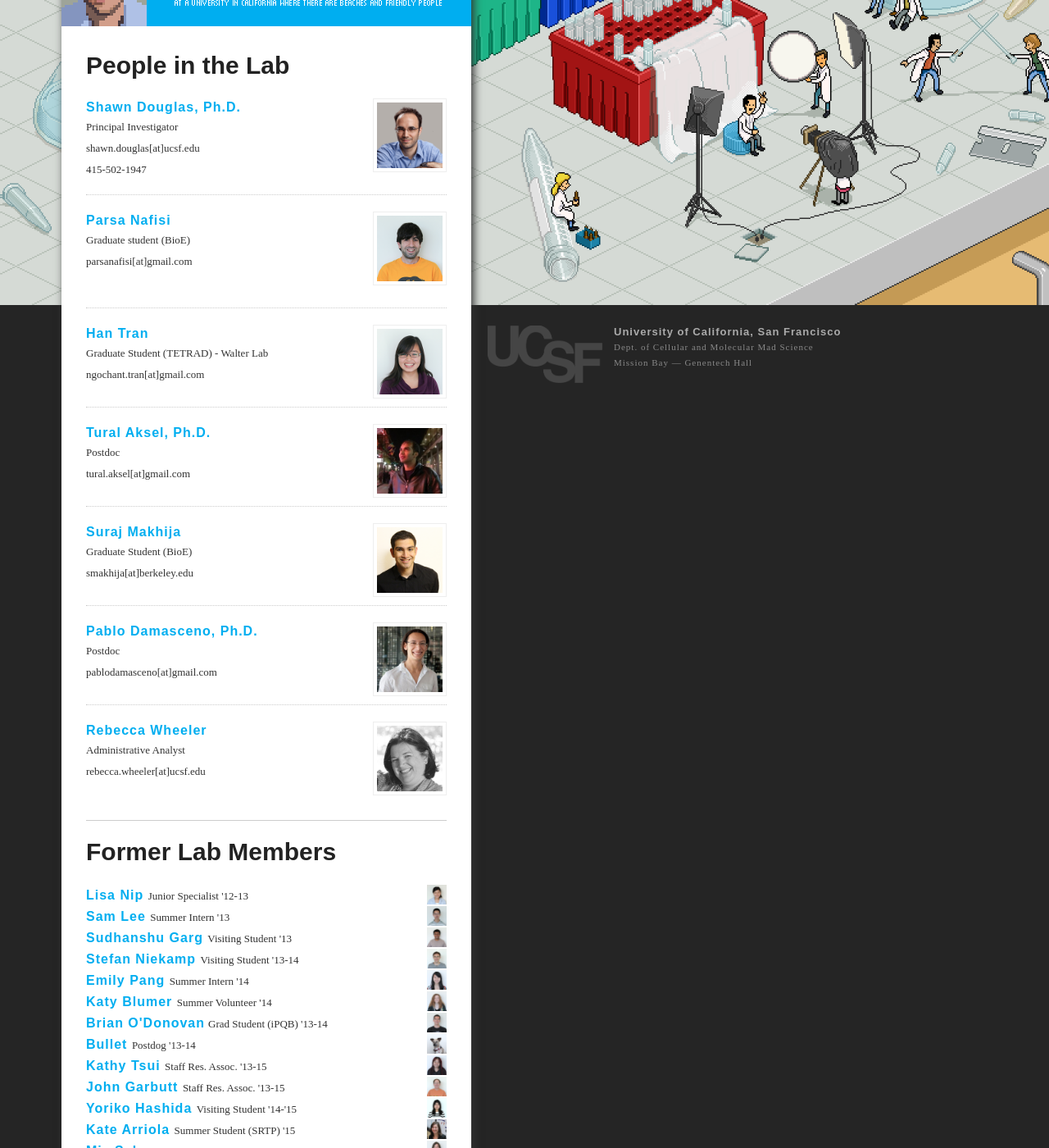
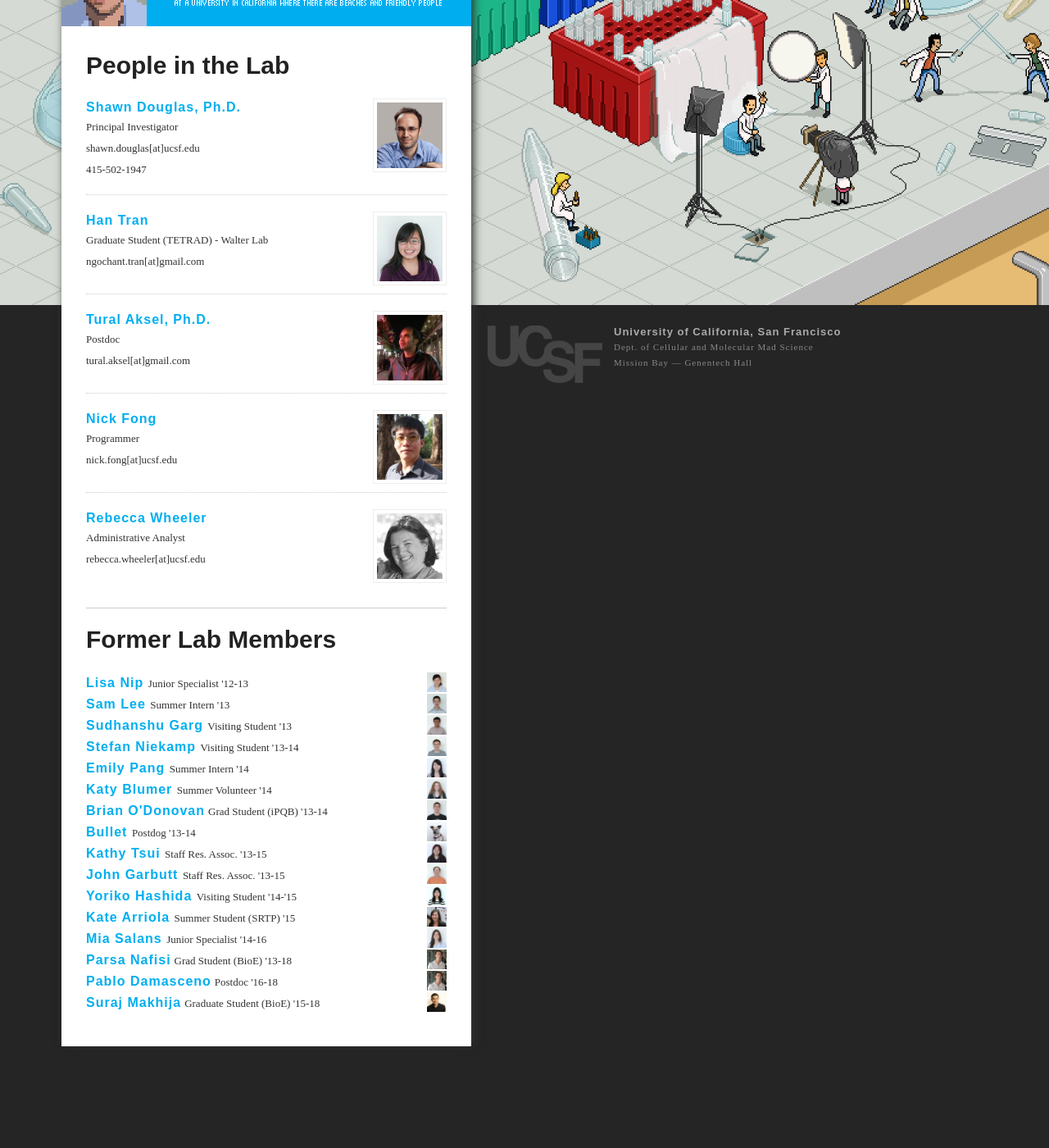
Before and after one commit to douglaslab/bionano.ucsf.edu, a Jekyll site: the page built from people.html, in a window 1280 px wide and 1400 px high, scrolled down 200 px. Shown: the whole window at 82% size. Built offline with Jekyll 4.4.1, drawn with Linux system fonts in a browser that asks for light colours; nearby versions of some CDN libraries.

Commit message:
Update people page

```diff
--- a/people.html
+++ b/people.html
@@ -21,20 +21,6 @@ description: The people working at the Douglas Lab at the University of Californ
 			415-502-1947</br>
 		</small>
 
-	</p>
-</div>
-
-<div class="biography">
-	<img src="/assets/images/portraits/parsa.png" class="portrait" height="100" />
-	<h4 class="title">
-		<a target="_new" target="_new" href="http://www.parsanafisi.com/">Parsa Nafisi</a>
-	</h4>
-	<p class="text">
-		<small>
-			Graduate student (BioE)</br>
-			parsanafisi[at]gmail.com</br>
-			</br>
-		</small>
 	</p>
 </div>
 
@@ -65,31 +51,17 @@ description: The people working at the Douglas Lab at the University of Californ
 </div>
 
 <div class="biography">
-	<img src="/assets/images/portraits/suraj.png" class="portrait" height="100" />
+	<img src="/assets/images/portraits/nickf.png" class="portrait" height="100" />
 	<h4 class="title">
-		<a target="_new" href="https://www.linkedin.com/in/smakhija/">Suraj Makhija</a>
+		<a target="_new" href="https://www.linkedin.com/in/nick-fong-2823a110b/">Nick Fong</a>
 	</h4>
 	<p class="text">
 		<small>
-			Graduate Student (BioE)</br>
-			smakhija[at]berkeley.edu</br>
+			Programmer</br>
+			nick.fong[at]ucsf.edu</br>
 		</small>
 	</p>
 </div>
-
-<div class="biography">
-	<img src="/assets/images/portraits/pablo.png" class="portrait" height="100" />
-	<h4 class="title">
-		<a target="_new" href="http://www.pablodamasceno.com/">Pablo Damasceno, Ph.D.</a>
-	</h4>
-	<p class="text">
-		<small>
-			Postdoc</br>
-			pablodamasceno[at]gmail.com</br>
-		</small>
-	</p>
-</div>
-
 
 <div class="biography">
 	<img src="/assets/images/portraits/rebecca.png" class="portrait" height="100" />
@@ -125,5 +97,8 @@ description: The people working at the Douglas Lab at the University of Californ
 	<h4 style="display:inline;" class="title"><a target="_new" href="https://bit.ly/2i8nT8R">Yoriko Hashida </a></h4> <small>Visiting Student '14-'15  </small> <img src="/assets/images/portraits/yoriko.png" class="smallportrait" /> <br>
 	<h4 style="display:inline;" class="title"><a target="_new" href="https://bit.ly/2jiQjuH">Kate Arriola   </a></h4> <small>Summer Student (SRTP) '15 </small> <img src="/assets/images/portraits/kate.png"   class="smallportrait" /> <br>
 	<h4 style="display:inline;" class="title"><a target="_new" href="https://bit.ly/2iXHrhk">Mia Salans     </a></h4> <small>Junior Specialist '14-16  </small> <img src="/assets/images/portraits/mia.png"    class="smallportrait" /> <br>
+	<h4 style="display:inline;" class="title"><a target="_new" href="http://www.parsanafisi.com/">Parsa Nafisi</a></h4> <small>Grad Student (BioE) '13-18  </small> <img src="/assets/images/portraits/pablo.png"    class="smallportrait" /> <br>
+	<h4 style="display:inline;" class="title"><a target="_new" href="http://www.pablodamasceno.com/">Pablo Damasceno</a></h4> <small>Postdoc '16-18  </small> <img src="/assets/images/portraits/pablo.png"    class="smallportrait" /> <br>
+	<h4 style="display:inline;" class="title"><a target="_new" href="https://www.linkedin.com/in/smakhija/">Suraj Makhija</a></h4> <small>Graduate Student (BioE) '15-18</small> <img src="/assets/images/portraits/suraj.png" class="smallportrait" /> <br>
   </div>
 </div><!-- /biographies -->
```
Also changed, not shown: assets/images/portraits/nickf.png (added).
